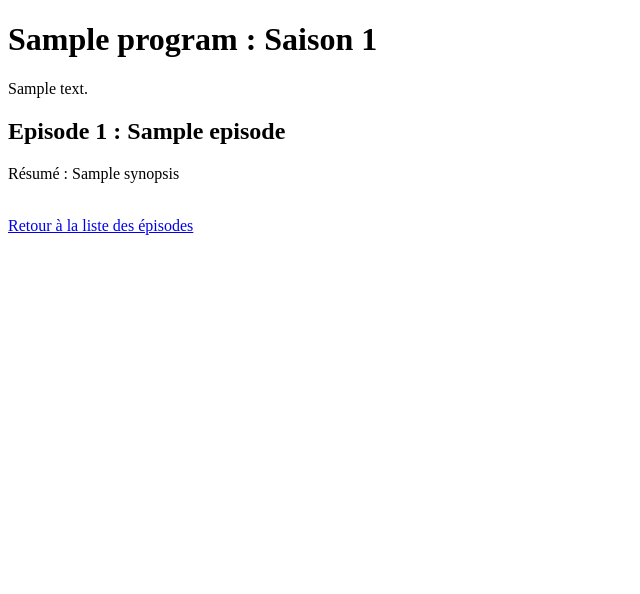
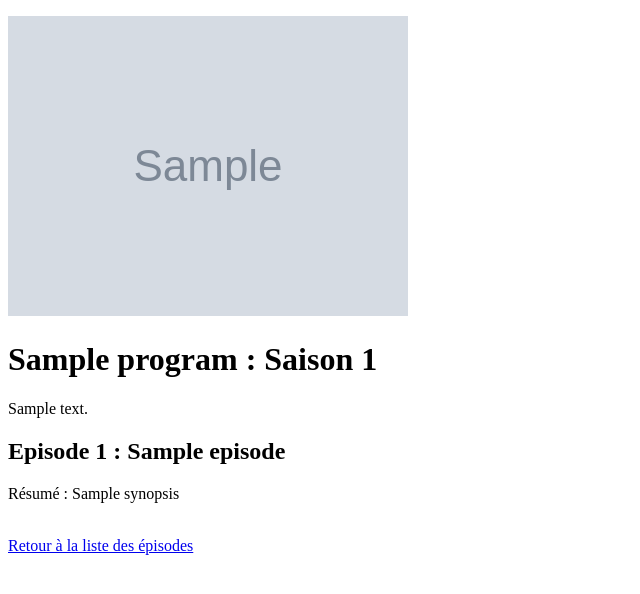
Before and after one commit to YannRaulet/Wild-series, a Symfony app: template templates/program/episode_show.html.twig in a window 1280 px wide. Shown: the part 78-672 px from the top of the page, without its empty margins (0-640 px from the left). Run offline with Twig, Linux system fonts and the light colour scheme; the template is opened without the code that fills it: most values are stand-ins (such as "Sample title", 1, 10 or a date in 2020); grey boxes marked "Sample" are stand-in pictures; some libraries are stand-ins or nearby versions.

Commit message:
Symfony quest 10

```diff
--- a/templates/program/episode_show.html.twig
+++ b/templates/program/episode_show.html.twig
@@ -5,15 +5,15 @@
 {% block title %}Episode #{{ episode.number }} {% endblock %}
 
 {% block body %}
-    <div class="container-fluid">
-        <div class="container">
+    <div class="media">
+    <img class="align-self-start mr-3" src="{{program.poster}}" alt="{{ program.title }} poster">
+    <div class="media-body">
+        <div class="season_description">
             <h1>{{program.title}} : Saison {{ season.number }}</h1>
             <p>{{ season.description }}</p>
             <h2>Episode {{ episode.number }} : {{episode.title}}</h2>
             <p>Résumé : {{ episode.synopsis}}</p><br>
             <a href="{{ path('program_season_show', {programId: program.id, seasonId:season.id}) }}">  Retour à la liste des épisodes</a><br><br>
-
         </div>
     </div>
-
 {% endblock %}
```
Also changed, not shown: templates/program/season_show.html.twig (+4 -6 lines), templates/program/show.html.twig (+3 -4 lines).
